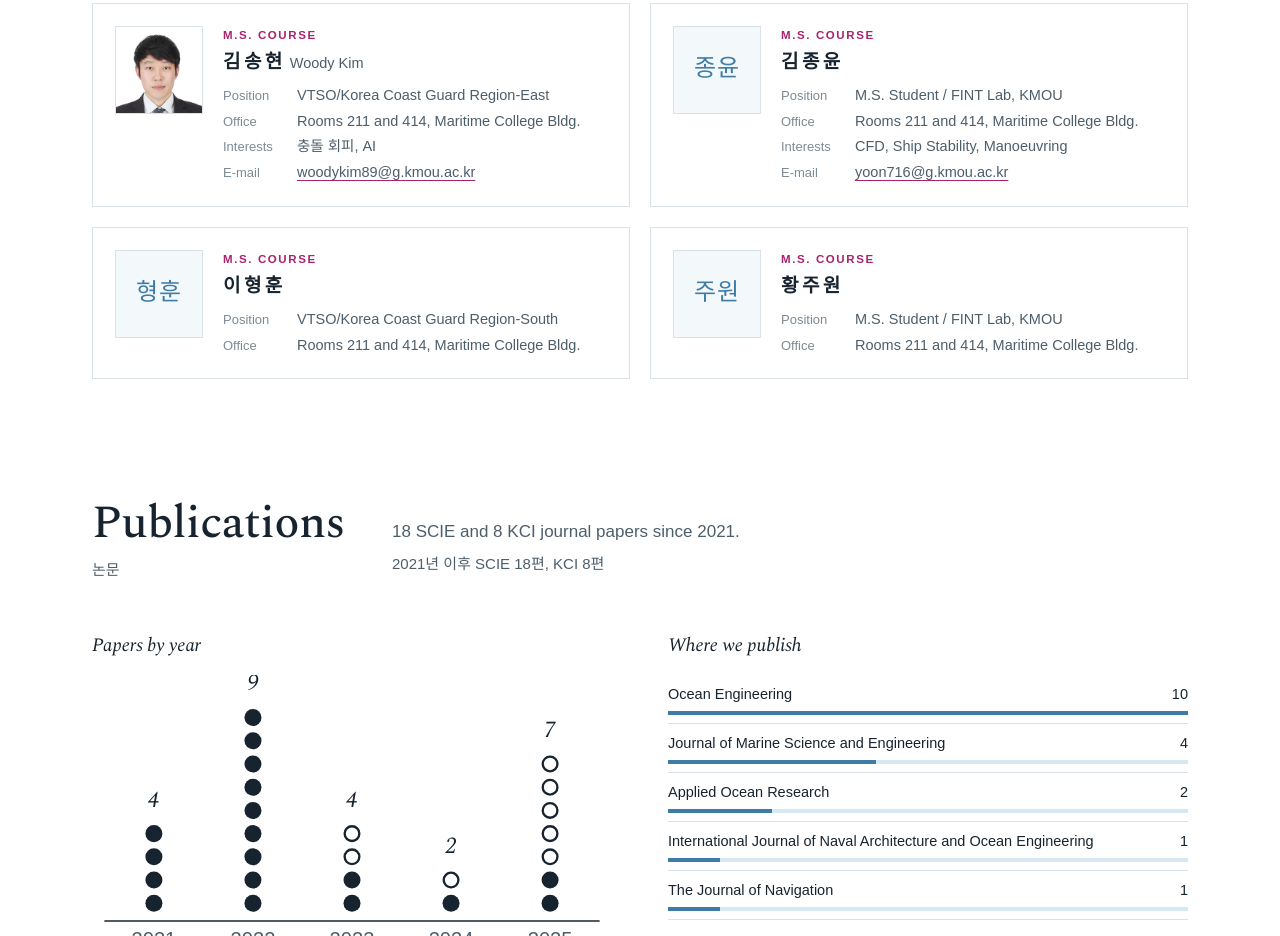
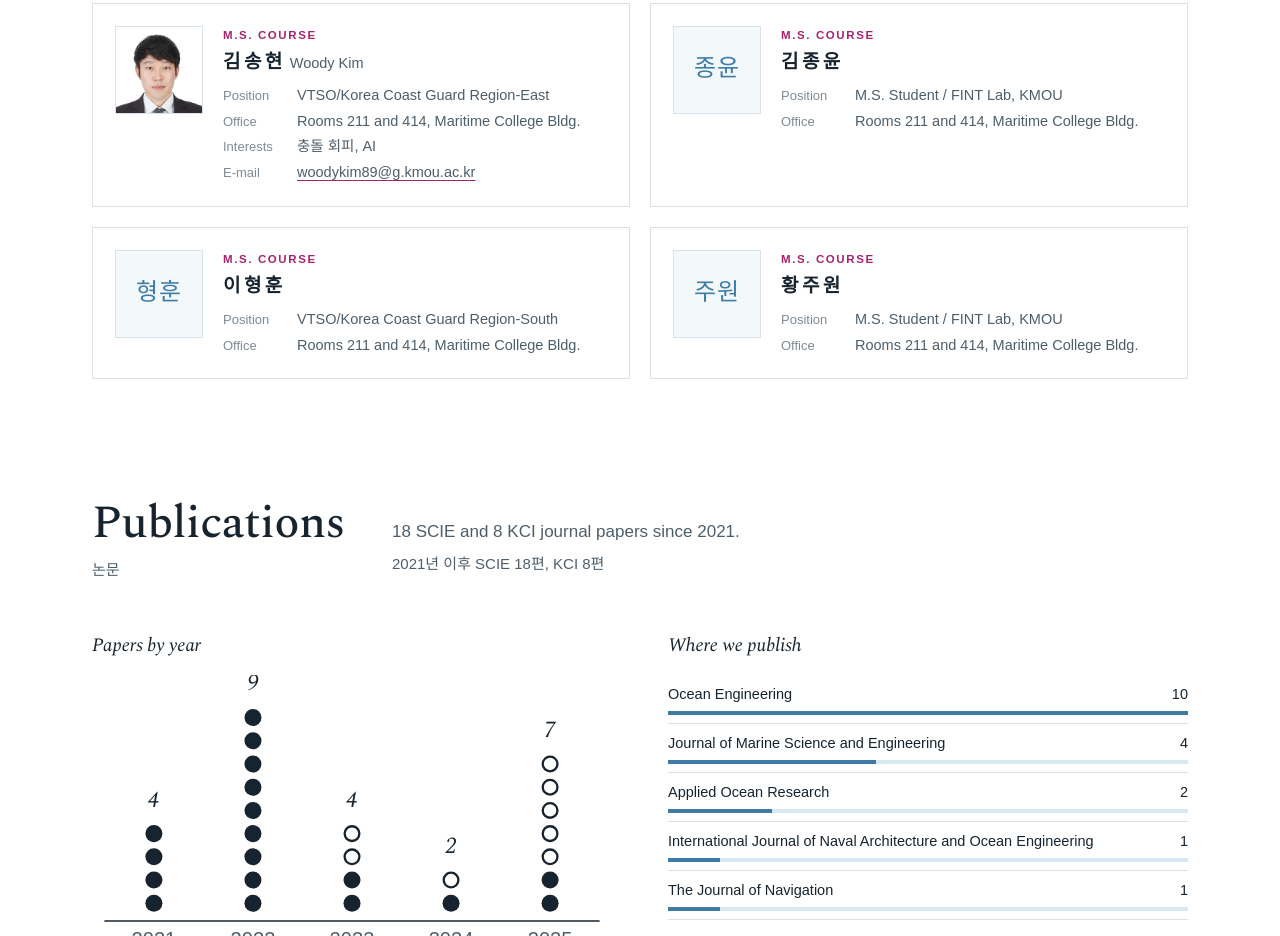
Before and after one commit to kmou-fint/kmou-fint.github.io, a plain HTML site: page index.html in a window 1280 px wide. Shown: the part 4858-5794 px from the top of the page. Drawn offline with nearby package versions, Linux system fonts and the light colour scheme; a web font is replaced by a local one.

Commit message:
Add files via upload

```diff
--- a/index.html
+++ b/index.html
@@ -611,7 +611,7 @@
     ],
     tags:["Collision avoidance","MASS","AI","Cognitive science"] },
   { group:"ms", ko:"김송현", name:"Woody Kim", degree:"", position:"VTSO/Korea Coast Guard Region-East", office:"", interest:"충돌 회피, AI", email:"woodykim89@g.kmou.ac.kr", photo:"img/Profile_Master Kim, Song Hyun.jpg" },
-  { group:"ms", ko:"김종윤", name:"[JongYoon Kim]", degree:"", position:"", office:"", interest:"CFD, Ship Stability, Manoeuvring", email:"yoon716@g.kmou.ac.kr", photo:"" },
+  { group:"ms", ko:"김종윤", name:"[JongYoon Kim]", degree:"", position:"", office:"", interest:"[관심분야]", email:"", photo:"" },
   { group:"ms", ko:"이형훈", name:"[English name]", degree:"", position:"VTSO/Korea Coast Guard Region-South", office:"", interest:"[관심분야]", email:"", photo:"" },
   { group:"ms", ko:"황주원", name:"[English name]", degree:"", position:"", office:"", interest:"[관심분야]", email:"", photo:"" }
 ];
```
